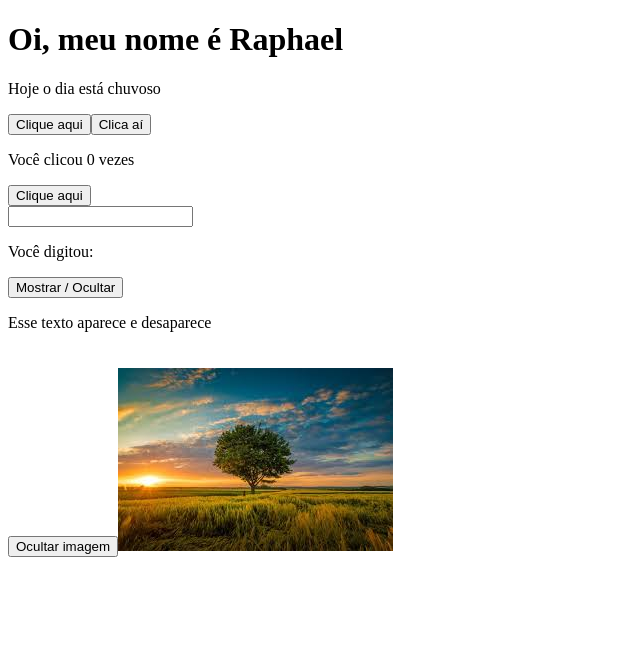
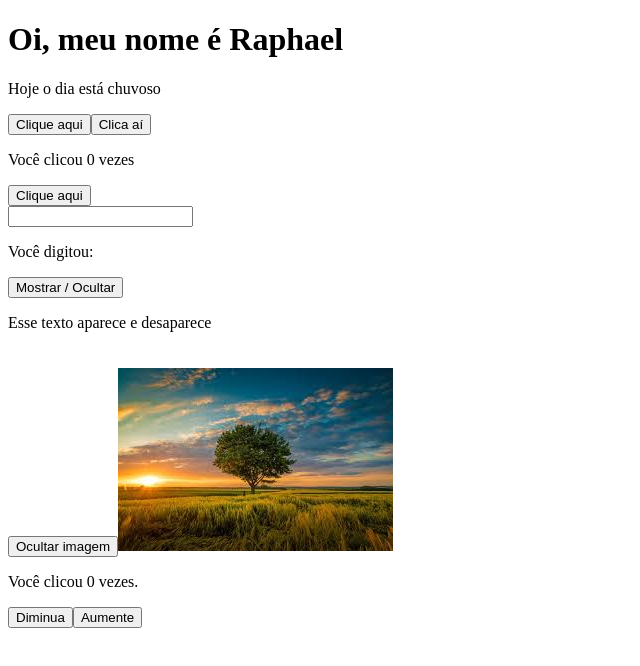
Before and after one commit to RaphaelMondego/react-doc, a React (Vite) app: page / in a window 1280 px wide. Shown: the top 666 px of the page, without its empty margins (0-640 px from the left). Built offline with nearby package versions, Linux system fonts and the light colour scheme.

Commit message:
Novo desafio no arquivo Contagem.jsx

```diff
--- a/src/App.jsx
+++ b/src/App.jsx
@@ -6,6 +6,7 @@ import MostrarOcultar from "./components/MostrarOcultar";
 import Input from "./components/Input";
 import Contador from "./components/Contador";
 import ImagemOculta from "./components/ImagemOculta";
+import Contagem from "./components/Contagem";
 
 function App(){
   return(
@@ -18,6 +19,7 @@ function App(){
       <Input />
       <MostrarOcultar />
       <ImagemOculta />
+      <Contagem />
     </div>
   );
 }
--- /dev/null
+++ b/src/components/Contagem.jsx
@@ -0,0 +1,23 @@
+import { useState } from "react";
+
+function Contagem(){
+    const [contagem,setContagem] = useState(0);
+
+    function diminuir(){
+        setContagem(contagem- 1);
+    }
+
+    function aumentar(){
+        setContagem(contagem + 1);
+    }
+
+    return(
+        <div>
+            <p>Você clicou {contagem} vezes.</p>
+            <button onClick={diminuir}>Diminua</button>
+            <button onClick={aumentar}>Aumente</button>
+        </div>
+    );
+}
+
+export default Contagem;
```
